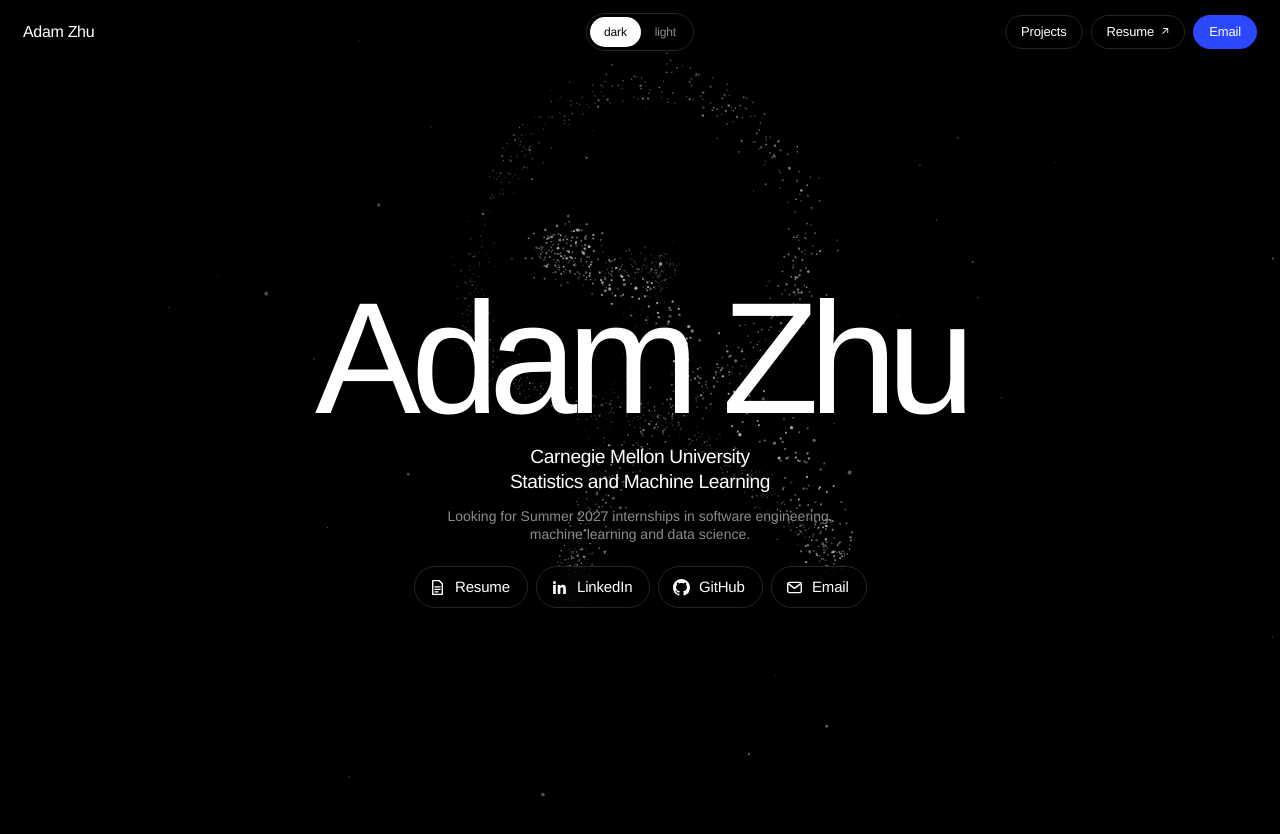
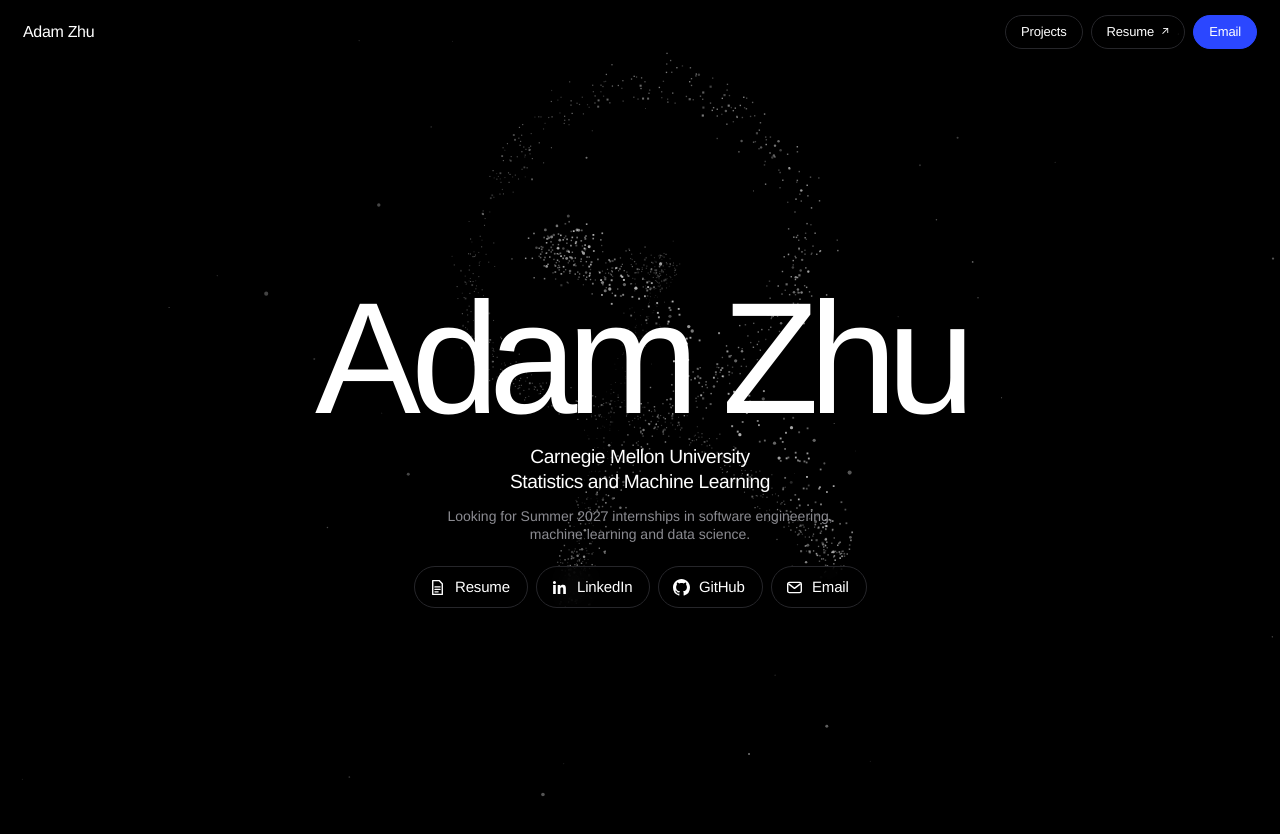
Before and after one commit to adam-zhu1/adam-zhu1.github.io, a React (Vite) app: page / in a window 1280 px wide. Shown: the top 834 px of the page. Built offline with nearby package versions, Linux system fonts and the light colour scheme.

Commit message:
Dark only: the theme switch is gone and an older saved choice is ignored

```diff
--- a/index.html
+++ b/index.html
@@ -18,15 +18,9 @@
     />
     <meta name="author" content="Adam Zhu" />
     <meta name="theme-color" content="#070708" />
-    <!-- the theme before first paint, so nobody sees a flash of the other one: what they
-         chose last time, else dark -->
+    <!-- the site is dark only; this is set before first paint and ignores any older saved choice -->
     <script>
-      (function () {
-        var t; try { t = localStorage.getItem("theme"); } catch (e) {}
-        if (t !== "light" && t !== "dark") t = "dark";
-        document.documentElement.dataset.theme = t;
-        var m = document.querySelector('meta[name="theme-color"]'); if (m) m.content = t === "light" ? "#f1f1ee" : "#070708";
-      })();
+      document.documentElement.dataset.theme = "dark";
     </script>
     <link rel="canonical" href="https://adamzhu.dev/" />
 
--- a/src/concepts/Studio.tsx
+++ b/src/concepts/Studio.tsx
@@ -356,10 +356,6 @@ export default function Studio() {
         <a className="st-mark" href={href(null)} onClick={go(null)}>Adam Zhu</a>
         {proj && <a className="st-pill st-back" href={`${href(null)}#projects`} onClick={go(null, "projects")}><i>←</i> All projects</a>}
       </div>
-      <div className="st-theme" role="group" aria-label="Theme">
-        <button type="button" className={theme === "dark" ? "on" : ""} onClick={() => setTheme("dark")}>dark</button>
-        <button type="button" className={theme === "light" ? "on" : ""} onClick={() => setTheme("light")}>light</button>
-      </div>
       <nav>
         {!proj && <a className="st-pill" href={`${href(null)}#projects`} onClick={go(null, "projects")}>Projects</a>}
         <a className="st-pill" href="/Adam-Zhu-Resume.pdf" {...out}>Resume <i>↗</i></a>
@@ -636,7 +632,7 @@ html[data-theme="light"]:has(.st), html[data-theme="light"]:has(.st) body { back
 .st a:focus-visible, .st button:focus-visible, .st summary:focus-visible { outline: 2px solid var(--acc); outline-offset: 3px; }
 
 /* bar */
-.st-bar { position: fixed; z-index: 30; top: 0; left: 0; right: 0; height: 64px; padding: 0 22px; display: grid; grid-template-columns: 1fr auto 1fr; align-items: center;
+.st-bar { position: fixed; z-index: 30; top: 0; left: 0; right: 0; height: 64px; padding: 0 22px; display: grid; grid-template-columns: 1fr auto; align-items: center;
   border: 1px solid transparent; border-radius: 22px; opacity: 0; transform: translateY(-10px); transition: opacity .6s .15s, transform .6s .15s cubic-bezier(.2,.7,.2,1); }
 .st.ready .st-bar { opacity: 1; transform: none; transition: opacity .6s, transform .5s cubic-bezier(.16, 1, .3, 1), background .35s, border-color .35s, top .5s cubic-bezier(.16, 1, .3, 1), left .5s cubic-bezier(.16, 1, .3, 1), right .5s cubic-bezier(.16, 1, .3, 1), height .5s cubic-bezier(.16, 1, .3, 1), padding .5s cubic-bezier(.16, 1, .3, 1); }
 /* Scrolling down slides the bar away so nothing sits on top of the page; scrolling up brings it back.
```
